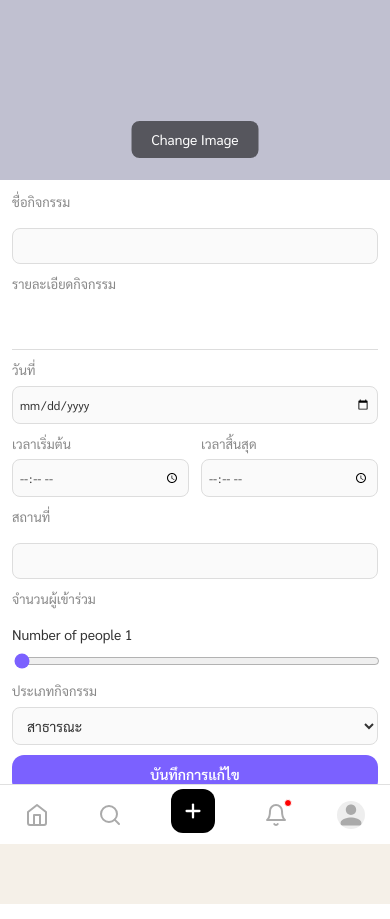
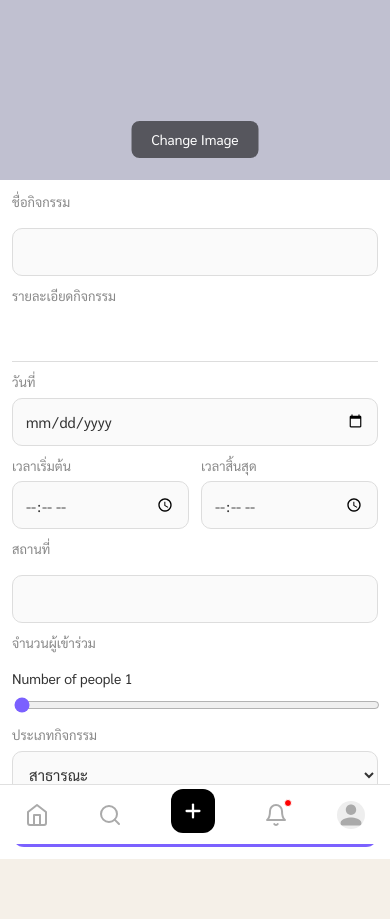
Before and after one commit to llitsbeyourbet/UWM, a React (Vite) app: page /edit-activity/1 in a window 390 px wide. Built offline with nearby package versions, Linux system fonts and the light colour scheme; no server answers.

Commit message:
edit CreateActivities (responsive iphone ver3)

```diff
--- a/frontend/pages/CreateActivities.css
+++ b/frontend/pages/CreateActivities.css
@@ -93,16 +93,21 @@
 .detail-card input[type="text"],
 .detail-card input[type="date"],
 .detail-card input[type="time"],
-.detail-card select {
-  width: 100%;
-  max-width: 100%;
-  box-sizing: border-box;
-  padding: 8px 10px;
-  border: 1px solid #ddd;
-  border-radius: 8px;
-  font-size: 14px;
-  background-color: #fafafa;
-  outline: none;
+.detail-card select{
+
+    width:100%;
+    height:48px;
+
+    padding:0 12px;
+
+    border:1px solid #ddd;
+    border-radius:10px;
+
+    background:#fafafa;
+
+    font-size:15px;
+
+    box-sizing:border-box;
 }
 
 .detail-card input:focus,
@@ -300,10 +305,9 @@ input[type="time"]::-webkit-calendar-picker-indicator {
 
     .detail-card input[type="time"],
     .detail-card input[type="date"]{
-        width:100%;
-        height:38px;
-        padding:6px;
-        font-size:12px;
+        height:48px;
+        font-size:15px;
+        padding:0 12px;
     }
 }
 
@@ -319,19 +323,12 @@ input[type="time"]::-webkit-calendar-picker-indicator {
     min-width:0;
 }
 
-/* iPhone */
+/* iPhone เท่านั้น */
 .row-group.ios{
-    flex-direction:column;
-    gap:12px;
+    display:block;
 }
 
 .row-group.ios .input-group{
     width:100%;
+    margin-bottom:12px;
 }
-
-.row-group.ios input[type="time"],
-.row-group.ios input[type="date"]{
-    width:100%;
-    height:44px;
-    font-size:16px;
-}
--- a/frontend/pages/CreateActivities.jsx
+++ b/frontend/pages/CreateActivities.jsx
@@ -18,7 +18,7 @@ function CreateActivities() {
   const [category, setCategory] = useState("กีฬา");
   const [checkinStart, setCheckinStart] = useState("");
   const [checkinEnd, setCheckinEnd] = useState("");
-  const isIOS = /iPhone|iPad|iPod/i.test(navigator.userAgent);
+  const isIPhone = /iPhone|iPod/i.test(navigator.userAgent);
 
 
   // 👈 แก้ handleImage ให้อัปโหลดรูปไป server
@@ -147,14 +147,14 @@ function CreateActivities() {
           <option value="คาเฟ่">☕ คาเฟ่</option>
         </select>
 
-        <div className={`row-group ${isIOS ? "ios" : ""}`}>
+        <div className={`row-group ${isIPhone ? "ios" : ""}`}>
           <div className="input-group">
             <label>วันที่</label>
             <input type="date" value={date} onChange={(e) => setDate(e.target.value)} />
           </div>
         </div>
 
-        <div className={`row-group ${isIOS ? "ios" : ""}`}>
+        <div className={`row-group ${isIPhone ? "ios" : ""}`}>
           <div className="input-group">
             <label>เวลาเริ่มต้น</label>
             <input type="time" value={time} onChange={(e) => setTime(e.target.value)} />
@@ -165,7 +165,7 @@ function CreateActivities() {
           </div>
         </div>
 
-        <div className={`row-group ${isIOS ? "ios" : ""}`}>
+        <div className={`row-group ${isIPhone ? "ios" : ""}`}>
           <div className="input-group">
             <label>เวลาเริ่มเช็คอิน</label>
             <input type="time" value={checkinStart} onChange={(e) => setCheckinStart(e.target.value)} />
```
